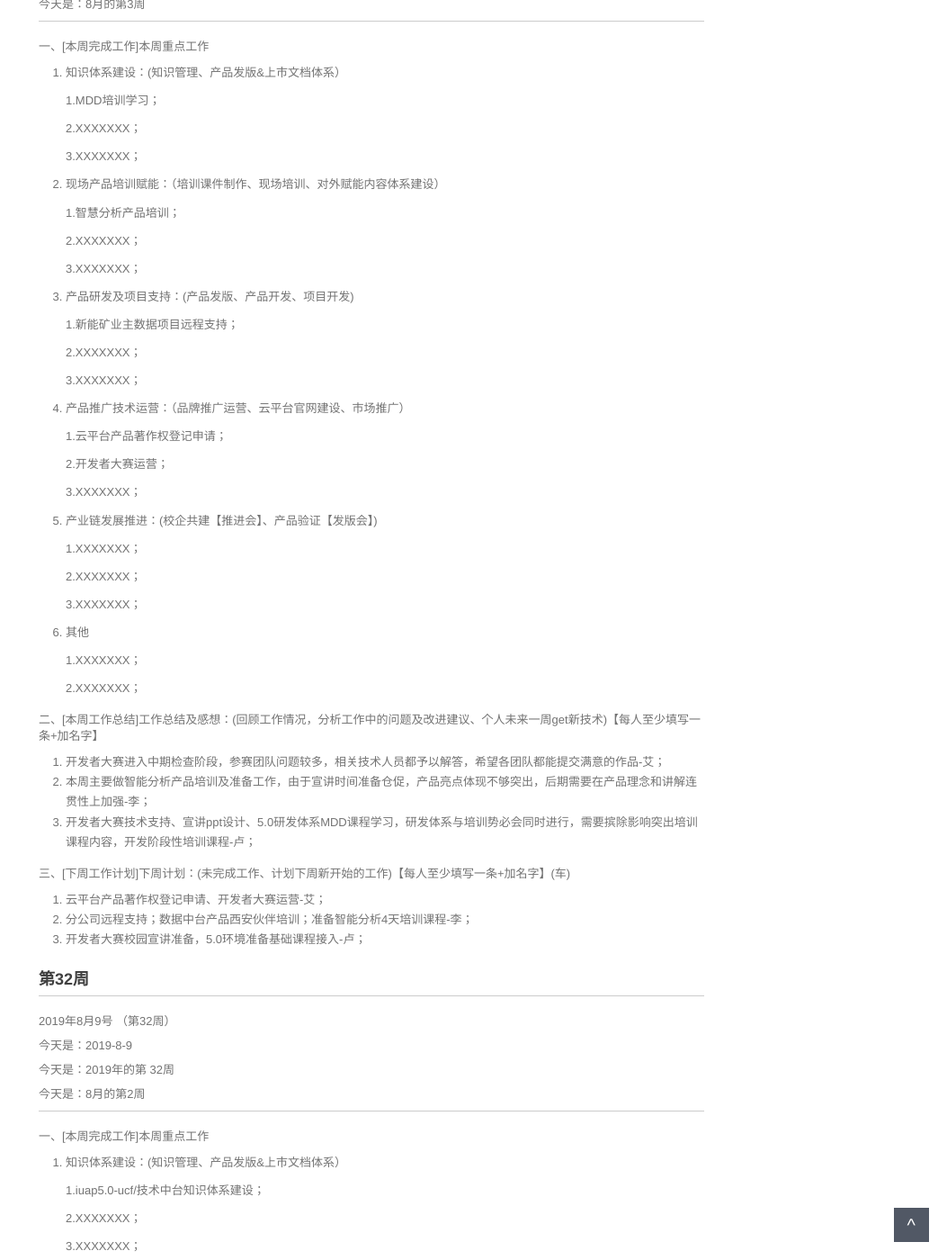
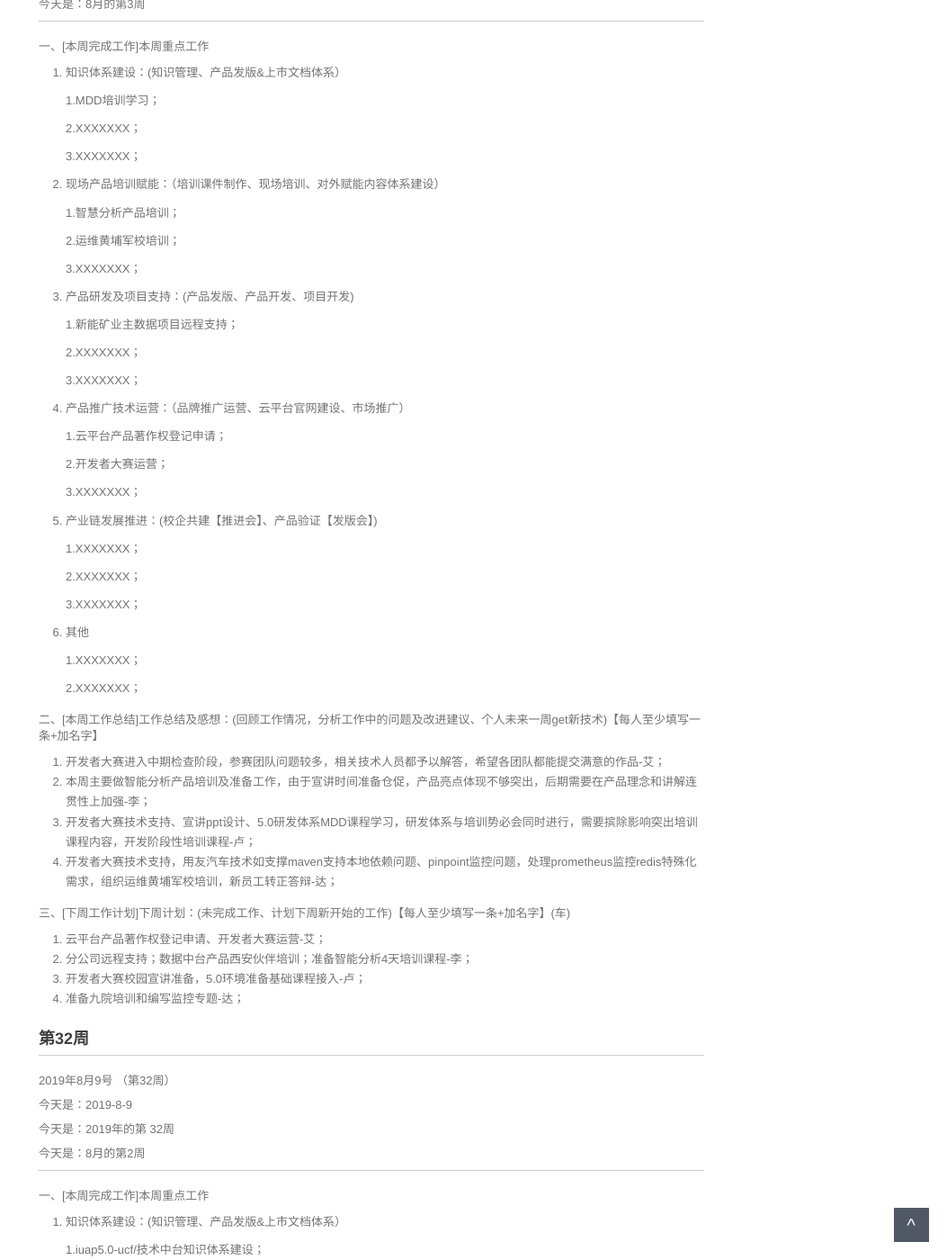
Before and after one commit to walllFlower/blog, a Jekyll site: the page built from _posts/2018-07-17-day_report_cxz.md, in a window 1280 px wide and 1400 px high, scrolled down 466 px. Shown: the whole window at 90% size, without its empty margins (227-1280 px from the left). Built offline with Jekyll 4.4.1, drawn with Linux system fonts in a browser that asks for light colours; comment, search, counter and statistics services are not loaded.

Commit message:
Update 2018-07-17-day_report_cxz.md

```diff
--- a/_posts/2018-07-17-day_report_cxz.md
+++ b/_posts/2018-07-17-day_report_cxz.md
@@ -36,7 +36,7 @@ categories: 技术运营工作周报
 
     1.智慧分析产品培训；
 
-    2.XXXXXXX；
+    2.运维黄埔军校培训；
 
     3.XXXXXXX；
 
@@ -76,12 +76,14 @@ categories: 技术运营工作周报
 1. 开发者大赛进入中期检查阶段，参赛团队问题较多，相关技术人员都予以解答，希望各团队都能提交满意的作品-艾；
 2. 本周主要做智能分析产品培训及准备工作，由于宣讲时间准备仓促，产品亮点体现不够突出，后期需要在产品理念和讲解连贯性上加强-李；
 3. 开发者大赛技术支持、宣讲ppt设计、5.0研发体系MDD课程学习，研发体系与培训势必会同时进行，需要摈除影响突出培训课程内容，开发阶段性培训课程-卢；
+3. 开发者大赛技术支持，用友汽车技术如支撑maven支持本地依赖问题、pinpoint监控问题，处理prometheus监控redis特殊化需求，组织运维黄埔军校培训，新员工转正答辩-达；
 
 三、[下周工作计划]下周计划：(未完成工作、计划下周新开始的工作)【每人至少填写一条+加名字】(车)
 
 1. 云平台产品著作权登记申请、开发者大赛运营-艾；
 2. 分公司远程支持；数据中台产品西安伙伴培训；准备智能分析4天培训课程-李；
 3. 开发者大赛校园宣讲准备，5.0环境准备基础课程接入-卢；
+4. 准备九院培训和编写监控专题-达；
 
 
 
```
